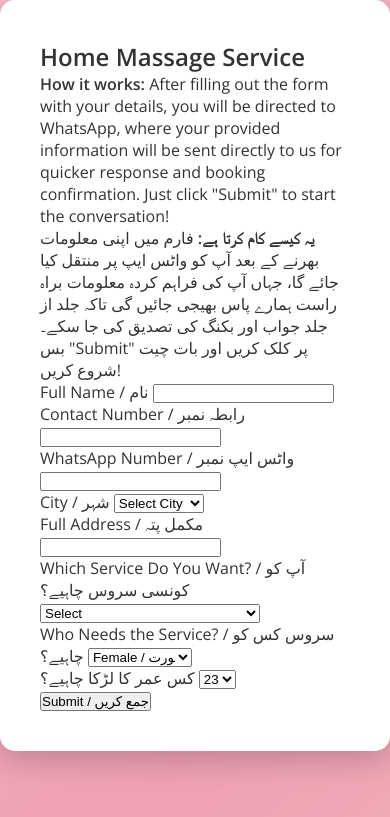
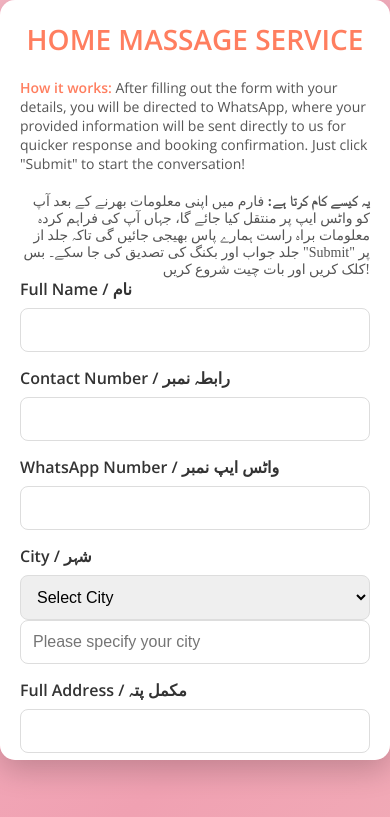
Before and after one commit to home-massage-service/grouplinked, a plain HTML site: page index.html in a window 390 px wide. Drawn offline with nearby package versions, Linux system fonts and the light colour scheme; a web font is replaced by a local one.

Commit message:
index.html

```diff
--- a/index.html
+++ b/index.html
@@ -18,9 +18,9 @@
             color: #333;
             display: flex;
             justify-content: center;
-            align-items: flex-start; /* changed to flex-start for scroll */
+            align-items: flex-start;
             height: 100vh;
-            overflow-y: auto; /* enable vertical scrolling */
+            overflow-y: auto;
         }
         .background-animation {
             position: absolute;
@@ -44,16 +44,98 @@
             max-width: 450px;
             width: 100%;
             animation: fadeIn 0.8s ease-in-out forwards;
-            overflow-y: auto; /* enable scrolling within the container */
-            max-height: 90vh; /* limit the height of the form container */
+            overflow-y: auto;
+            max-height: 90vh;
+            position: relative;
         }
         @keyframes fadeIn {
             from { opacity: 0; transform: translateY(50px); }
             to { opacity: 1; transform: translateY(0); }
         }
-        /* existing styles omitted for brevity */
-        .hidden {
-            display: none;
+        .form-container h2 {
+            text-align: center;
+            margin-bottom: 20px;
+            color: #ff7e5f;
+            font-size: 28px;
+            font-weight: 600;
+            text-transform: uppercase;
+        }
+        .form-group {
+            margin-bottom: 15px;
+        }
+        .form-group label {
+            display: block;
+            font-weight: 600;
+            margin-bottom: 8px;
+            color: #333;
+        }
+        .form-group input, .form-group select {
+            width: 100%;
+            padding: 12px;
+            border: 1px solid #ddd;
+            border-radius: 8px;
+            font-size: 16px;
+            transition: box-shadow 0.3s ease, border-color 0.3s ease;
+        }
+        .form-group input:focus, .form-group select:focus {
+            outline: none;
+            box-shadow: 0px 0px 10px rgba(255, 126, 95, 0.5);
+            border-color: #ff7e5f;
+        }
+        .submit-btn {
+            background-color: #ff7e5f;
+            color: #fff;
+            border: none;
+            padding: 12px;
+            width: 100%;
+            font-size: 20px;
+            border-radius: 8px;
+            cursor: pointer;
+            transition: background-color 0.3s ease, transform 0.2s;
+        }
+        .submit-btn:hover {
+            background-color: #eb6349;
+            transform: translateY(-3px);
+        }
+        .description {
+            margin-bottom: 20px;
+            font-size: 14px;
+            color: #555;
+        }
+        .description p {
+            margin-bottom: 8px;
+        }
+        .description strong {
+            color: #ff7e5f;
+        }
+        .description-urdu {
+            text-align: right;
+            font-size: 14px;
+            color: #555;
+            font-family: 'Jameel Noori Nastaleeq', serif;
+        }
+        @media (max-width: 600px) {
+            .form-container {
+                padding: 20px;
+            }
+            .submit-btn {
+                font-size: 18px;
+            }
+        }
+        /* New styles for enhanced UI */
+        .input-container {
+            position: relative;
+        }
+        .input-container::after {
+            content: '';
+            position: absolute;
+            right: 15px;
+            top: 50%;
+            transform: translateY(-50%);
+            width: 10px;
+            height: 10px;
+            background: url('https://via.placeholder.com/10') no-repeat center; /* Replace with an arrow icon if needed */
+            background-size: cover;
         }
     </style>
 </head>
@@ -132,6 +214,7 @@
             <div class="form-group">
                 <label for="age">کس عمر کا لڑکا چاہیے؟</label>
                 <select id="age" required>
+                    <option value="">Select Age</option>
                     <option value="23">23</option>
                     <option value="26">26</option>
                 </select>
@@ -151,11 +234,10 @@
             const service = document.getElementById('service').value;
             const recipient = document.getElementById('recipient').value;
             const age = document.getElementById('age').value;
-            const otherCity = document.getElementById('otherCity').value;
+            let phoneNumber = age === '23' ? '+923206258977' : '+923196353184';
 
-            const whatsappContact = age === '23' ? '+923206258977' : '+923196353184';
-            const whatsappMessage = `Name: ${name}%0AContact: ${contact}%0AWhatsApp: ${whatsapp}%0ACity: ${city === 'Other' ? otherCity : city}%0AAddress: ${address}%0AService: ${service}%0ARecipient: ${recipient}`;
-            const whatsappURL = `https://api.whatsapp.com/send?phone=${whatsappContact}&text=${whatsappMessage}`;
+            const whatsappMessage = `Name: ${name}%0AContact: ${contact}%0AWhatsApp: ${whatsapp}%0ACity: ${city}%0AAddress: ${address}%0AService: ${service}%0ARecipient: ${recipient}`;
+            const whatsappURL = `https://api.whatsapp.com/send?phone=${phoneNumber}&text=${whatsappMessage}`;
 
             window.open(whatsappURL, '_blank');
         });
@@ -164,10 +246,9 @@
             const otherCityInput = document.getElementById('otherCity');
             if (this.value === 'Other') {
                 otherCityInput.classList.remove('hidden');
-                otherCityInput.required = true;
+                otherCityInput.focus();
             } else {
                 otherCityInput.classList.add('hidden');
-                otherCityInput.required = false;
                 otherCityInput.value = '';
             }
         });
```
